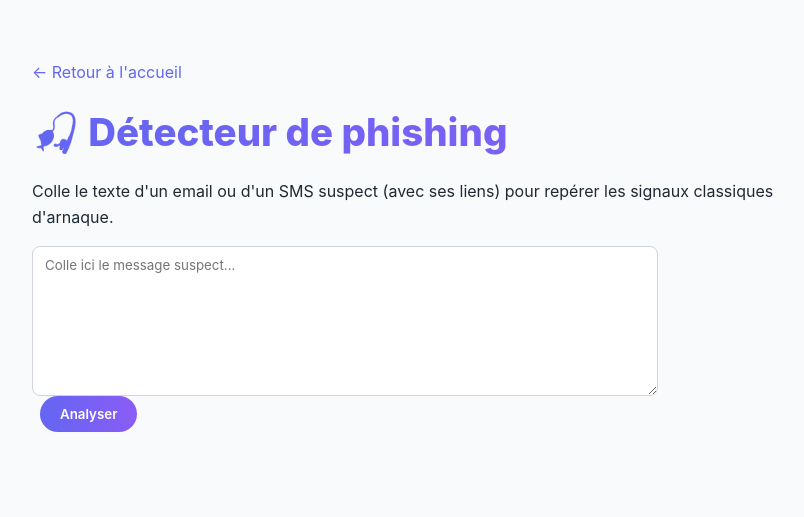
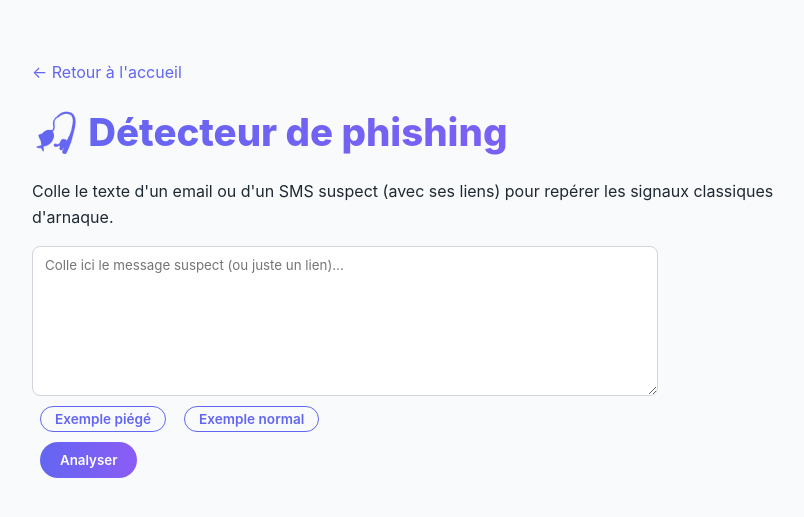
Before and after one commit to sebastien1000/mini-cyber, a Flask app: page /detecteur_phishing in a window 1280 px wide. Shown: the top 517 px of the page, without its empty margins (208-1012 px from the left). Run offline with Flask 3, Linux system fonts and the light colour scheme.

Commit message:
Améliore le détecteur de phishing : marques imitées, lien seul, exemples
- Détecte aussi les fautes de frappe volontaires dans une marque
  (ex: paypa1.com) via une distance d'édition, en plus de la simple
  recherche de sous-chaîne.
- Ajoute analyser_url() : quand le texte collé est UN SEUL lien (pas
  un message), seuls les 5 signaux propres au lien sont vérifiés.
- Ajoute deux boutons "Exemple piégé" / "Exemple normal" pour tester
  l'outil sans avoir à taper un message.

```diff
--- a/mini_apps/detecteur_phishing/routes.py
+++ b/mini_apps/detecteur_phishing/routes.py
@@ -7,22 +7,31 @@ __init__.py s'occupe de la logique pure (analyser...).
 
 from flask import Blueprint, render_template, request
 
-from . import analyser
+from . import analyser, analyser_url, extraire_urls
 
 blueprint = Blueprint("detecteur_phishing", __name__)
+
+
+def _est_un_lien_seul(texte):
+    """Vrai si le texte collé est UN SEUL lien, sans rien d'autre autour."""
+    return bool(texte) and " " not in texte and extraire_urls(texte) == [texte]
 
 
 @blueprint.route("/detecteur_phishing", methods=["GET", "POST"])
 def detecteur_phishing():
     texte = ""
     resultat = None
+    mode_lien_seul = False
 
     if request.method == "POST":
         texte = request.form.get("texte", "")
-        resultat = analyser(texte)
+        texte_nettoye = texte.strip()
+        mode_lien_seul = _est_un_lien_seul(texte_nettoye)
+        resultat = analyser_url(texte_nettoye) if mode_lien_seul else analyser(texte)
 
     return render_template(
         "detecteur_phishing/detecteur_phishing.html",
         texte=texte,
         resultat=resultat,
+        mode_lien_seul=mode_lien_seul,
     )
--- /dev/null
+++ b/static/detecteur_phishing/script.js
@@ -0,0 +1,17 @@
+// Remplit la zone de texte avec un exemple, pour tester l'outil sans avoir à taper.
+document.addEventListener("DOMContentLoaded", function () {
+  const zoneTexte = document.getElementById("zone-texte");
+
+  const exemples = {
+    piege:
+      "Cher client, votre compte sera bloqué sous 24h. Confirmez votre mot de passe " +
+      "immédiatement ici : http://192.168.1.1@faux-banque.com/verif",
+    sur: "Bonjour Sébastien, voici le compte-rendu de notre réunion d'hier. À bientôt, Marie.",
+  };
+
+  document.querySelectorAll("[data-exemple]").forEach(function (bouton) {
+    bouton.addEventListener("click", function () {
+      zoneTexte.value = exemples[bouton.dataset.exemple];
+    });
+  });
+});
--- a/static/detecteur_phishing/style.css
+++ b/static/detecteur_phishing/style.css
@@ -18,6 +18,31 @@ textarea {
 textarea:focus {
   outline: none;
   border-color: var(--accent-1);
+}
+
+.options-cases {
+  display: flex;
+  flex-wrap: wrap;
+  gap: 10px;
+  margin: 10px 0;
+}
+
+.bouton-secondaire {
+  background: none;
+  color: var(--accent-1);
+  border: 1px solid var(--accent-1);
+  border-radius: 999px;
+  padding: 4px 14px;
+  font-family: inherit;
+  font-size: 0.85rem;
+  font-weight: 600;
+  cursor: pointer;
+}
+
+.bouton-secondaire:hover {
+  background: var(--accent-1);
+  color: #ffffff;
+  opacity: 1;
 }
 
 .liste-criteres {
--- a/templates/detecteur_phishing/detecteur_phishing.html
+++ b/templates/detecteur_phishing/detecteur_phishing.html
@@ -13,12 +13,20 @@
   <p>Colle le texte d'un email ou d'un SMS suspect (avec ses liens) pour repérer les signaux classiques d'arnaque.</p>
 
   <form method="post">
-    <textarea name="texte" rows="8" placeholder="Colle ici le message suspect...">{{ texte }}</textarea>
+    <textarea id="zone-texte" name="texte" rows="8" placeholder="Colle ici le message suspect (ou juste un lien)...">{{ texte }}</textarea>
+    <div class="options-cases">
+      <button type="button" class="bouton-secondaire" data-exemple="piege">Exemple piégé</button>
+      <button type="button" class="bouton-secondaire" data-exemple="sur">Exemple normal</button>
+    </div>
     <button type="submit">Analyser</button>
   </form>
 
   {% if resultat %}
     <div id="resultat-analyse">
+      {% if mode_lien_seul %}
+        <p>🔗 <strong>Mode lien seul</strong> : seuls les signaux propres au lien sont vérifiés (pas le ton du message, absent ici).</p>
+      {% endif %}
+
       <div class="alerte-{{ 'danger' if resultat.niveau == 'dangereux' else ('attention' if resultat.niveau == 'suspect' else 'ok') }}">
         {% if resultat.niveau == "dangereux" %}
           ⚠️ Ce message présente plusieurs signaux de phishing : ne clique sur aucun lien et ne réponds pas.
@@ -58,5 +66,7 @@
       {% endif %}
     </div>
   {% endif %}
+
+  <script src="{{ url_for('static', filename='detecteur_phishing/script.js') }}"></script>
 </body>
 </html>
```
Also changed, not shown: mini_apps/detecteur_phishing/__init__.py (+69 -17 lines), tests/detecteur_phishing/test_detecteur_phishing.py (+27 -1 lines).
